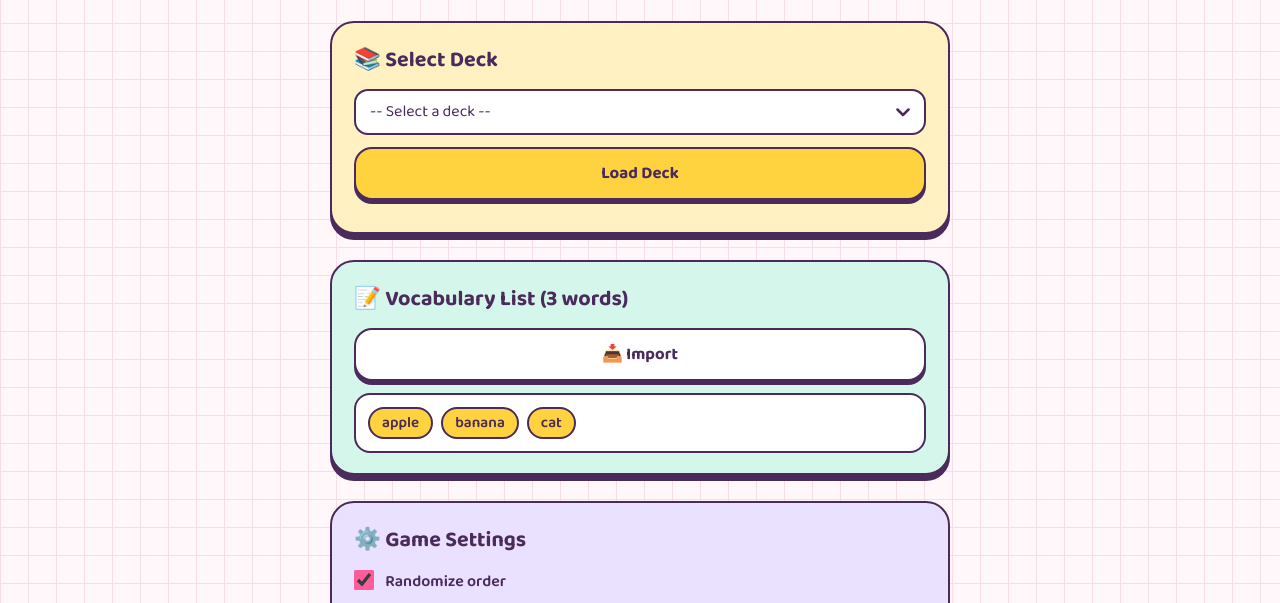
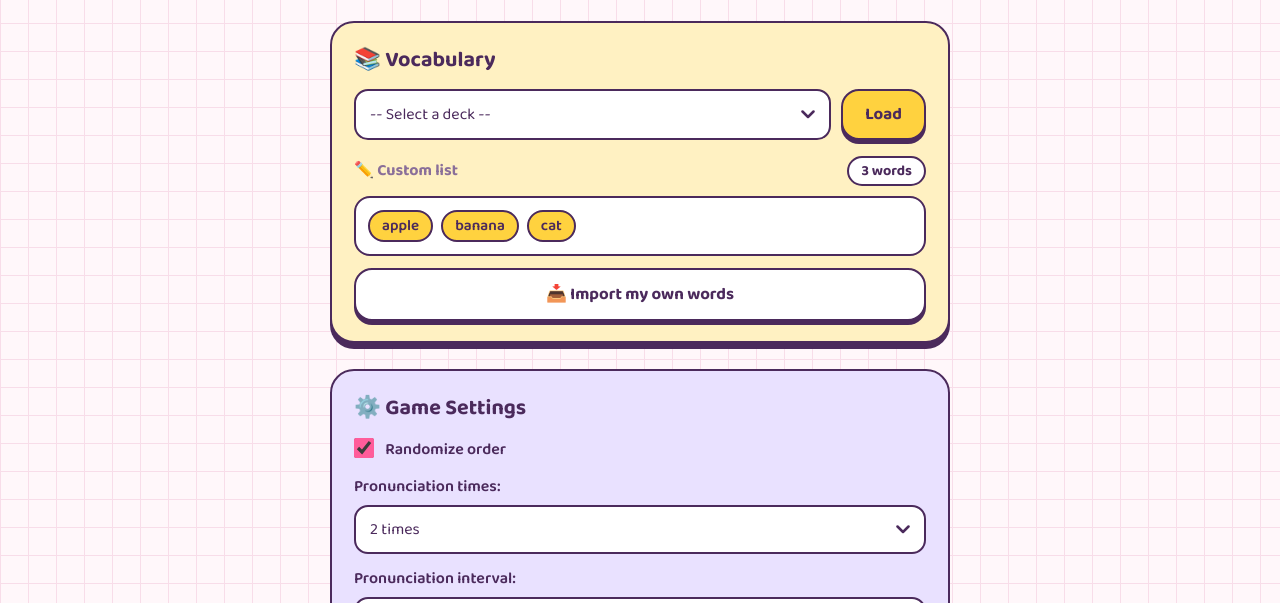
Before and after one commit to vigorox/buzy-bee, a website: page public/index.html in a window 1280 px wide. Shown: the part 117-720 px from the top of the page. Drawn offline with Linux system fonts and the light colour scheme; a web font is replaced by a local one.

Commit message:
merge deck picker and vocabulary list into one card; remember last loaded deck

```diff
--- a/public/app.js
+++ b/public/app.js
@@ -36,6 +36,7 @@ const wordListSection = document.getElementById("wordListSection");
 const settingsSection = document.getElementById("settingsSection");
 const wordList = document.getElementById("wordList");
 const wordCount = document.getElementById("wordCount");
+const currentDeckName = document.getElementById("currentDeckName");
 const emptyState = document.getElementById("emptyState");
 const unmemorizedSection = document.getElementById("unmemorizedSection");
 const unmemorizedList = document.getElementById("unmemorizedList");
@@ -155,6 +156,8 @@ async function parseVocabulary(content) {
 
 // Display vocabulary list
 function displayVocabulary() {
+  wordCount.textContent = vocabulary.length;
+  renderCurrentDeck();
   if (vocabulary.length === 0) {
     wordList.style.display = "none";
     emptyState.style.display = "block";
@@ -166,13 +169,32 @@ function displayVocabulary() {
   emptyState.style.display = "none";
   settingsSection.style.display = "block";
 
-  wordCount.textContent = vocabulary.length;
   wordList.innerHTML = vocabulary
     .map((word) => `<span class="word-tag">${word}</span>`)
     .join("");
 
   // Display unmemorized words
   displayUnmemorized();
+}
+
+// Last loaded deck name (null = custom / hand-edited list), persisted in localStorage
+function getCurrentDeck() {
+  return localStorage.getItem("currentDeck");
+}
+
+function setCurrentDeck(title) {
+  if (title) localStorage.setItem("currentDeck", title);
+  else localStorage.removeItem("currentDeck");
+  renderCurrentDeck();
+}
+
+function renderCurrentDeck() {
+  const title = getCurrentDeck();
+  currentDeckName.textContent = title || "Custom list";
+  currentDeckName.title = title || "";
+  currentDeckName.classList.toggle("custom", !title);
+  const index = title ? availableDecks.findIndex((d) => d.title === title) : -1;
+  if (index !== -1) deckSelect.value = String(index);
 }
 
 // Display unmemorized words
@@ -202,6 +224,7 @@ async function loadSampleData() {
 
   vocabulary = sampleVolabulary;
   saveToLocalStorage();
+  setCurrentDeck(null);
   displayVocabulary();
   closeImportModal();
   await Dialog.alert("Sample data loaded successfully!");
@@ -326,6 +349,7 @@ async function importFromUrl() {
 
   vocabulary = words;
   saveToLocalStorage();
+  setCurrentDeck(title);
   displayVocabulary();
   closeImportModal();
   await Dialog.alert(`Successfully imported "${title}" with ${words.length} word(s)!`);
@@ -510,6 +534,7 @@ async function checkSpellingAndImport(words) {
   } else {
     vocabulary = words;
     saveToLocalStorage();
+    setCurrentDeck(null);
     displayVocabulary();
   }
 }
@@ -524,6 +549,7 @@ async function checkSpellingAndAdd(words) {
   } else {
     vocabulary = [...vocabulary, ...words];
     saveToLocalStorage();
+    setCurrentDeck(null);
     displayVocabulary();
     manualInput.value = "";
     closeImportModal();
@@ -582,6 +608,7 @@ async function proceedWithSpelling() {
     }
 
     saveToLocalStorage();
+    setCurrentDeck(null);
     displayVocabulary();
     manualInput.value = "";
   }
@@ -1083,6 +1110,7 @@ function loadFromLocalStorage() {
 function loadSampleDataAuto() {
   vocabulary = sampleVolabulary;
   saveToLocalStorage();
+  localStorage.removeItem("currentDeck");
   displayVocabulary();
 }
 
@@ -1102,6 +1130,7 @@ function loadAvailableDecks() {
       ).join('');
     loadDeckBtn.disabled = false;
   }
+  renderCurrentDeck();
 }
 
 // Load available voices
@@ -1183,6 +1212,7 @@ async function loadSelectedDeck() {
 
   vocabulary = words;
   saveToLocalStorage();
+  setCurrentDeck(deck.title);
   displayVocabulary();
   await Dialog.alert(`Successfully loaded "${deck.title}" with ${words.length} word(s)!`);
 }
--- a/public/index.html
+++ b/public/index.html
@@ -74,32 +74,25 @@
           </span>
         </h1>
 
-        <!-- Section 1: Load Deck -->
-        <div class="section-card">
-          <h2>📚 Select Deck</h2>
-          <div class="setting-item">
+        <!-- Section 1: Deck + Vocabulary List -->
+        <div class="section-card" id="wordListSection">
+          <h2>📚 Vocabulary</h2>
+          <div class="deck-picker">
             <select id="deckSelect">
               <option value="">Loading decks...</option>
             </select>
+            <button id="loadDeckBtn" class="primary-btn">Load</button>
           </div>
-          <div class="flex-row mv-10">
-            <button id="loadDeckBtn" class="primary-btn">Load Deck</button>
-          </div>
-        </div>
-
-        <!-- Section 2: Vocabulary List -->
-        <div class="section-card" id="wordListSection">
-          <div class="section-header">
-            <h2>📝 Vocabulary List (<span id="wordCount">0</span> words)</h2>
-          </div>
-          <div class="flex-row mv-10">
-            <button id="openImportBtn" class="secondary-btn">📥 Import</button>
+          <div class="current-deck">
+            <span class="current-deck-name" id="currentDeckName">Custom list</span>
+            <span class="current-deck-count"><span id="wordCount">0</span> words</span>
           </div>
           <div id="wordList" class="word-list"></div>
           <div id="emptyState">
             <p>📚 No vocabulary yet</p>
-            <p>Select a deck above or click "Import" to add words</p>
+            <p>Pick a deck above or click "Import" to add words</p>
           </div>
+          <button id="openImportBtn" class="secondary-btn btn-full-width btn-margin-top">📥 Import my own words</button>
         </div>
 
         <!-- Section 3: Unmemorized Words -->
--- a/public/style.css
+++ b/public/style.css
@@ -161,8 +161,7 @@ h3 {
   margin-bottom: 26px;
 }
 
-.section-card:nth-of-type(1) { background: var(--butter); }
-#wordListSection { background: var(--mint); }
+#wordListSection { background: var(--butter); }
 #unmemorizedSection { background: var(--rose); }
 #settingsSection { background: var(--lavender); }
 
@@ -245,7 +244,57 @@ select {
   align-items: center;
 }
 
-#deckSelect { flex: 1; }
+#deckSelect { flex: 1; min-width: 0; }
+
+/* ===== Deck picker + current deck ===== */
+.deck-picker {
+  display: flex;
+  gap: 10px;
+  align-items: stretch;
+}
+
+.deck-picker .primary-btn {
+  flex: none;
+  width: auto;
+  padding: 10px 22px;
+}
+
+.current-deck {
+  display: flex;
+  align-items: center;
+  justify-content: space-between;
+  gap: 10px;
+  margin: 16px 0 10px;
+}
+
+.current-deck-name {
+  font-weight: 700;
+  color: var(--ink);
+  min-width: 0;
+  line-height: 1.3;
+}
+
+.current-deck-name::before {
+  content: "🐝 ";
+}
+
+.current-deck-name.custom {
+  color: var(--ink-soft);
+}
+
+.current-deck-name.custom::before {
+  content: "✏️ ";
+}
+
+.current-deck-count {
+  flex: none;
+  background: white;
+  border: 2px solid var(--ink);
+  border-radius: 999px;
+  padding: 1px 12px;
+  font-size: 0.9em;
+  font-weight: 700;
+}
 
 /* ===== Settings ===== */
 .setting-item {
--- a/public/version.js
+++ b/public/version.js
@@ -1,6 +1,6 @@
 // 统一版本管理配置文件
 // 只需修改这一个地方，所有文件会自动使用此版本号
-const APP_VERSION = '1.2.10';
+const APP_VERSION = '1.2.11';
 
 // 如果在 Service Worker 中，导出给 SW 使用
 if (typeof self !== 'undefined' && self instanceof ServiceWorkerGlobalScope) {
```
